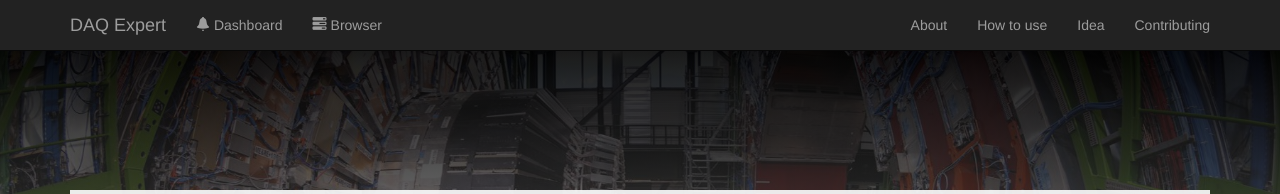
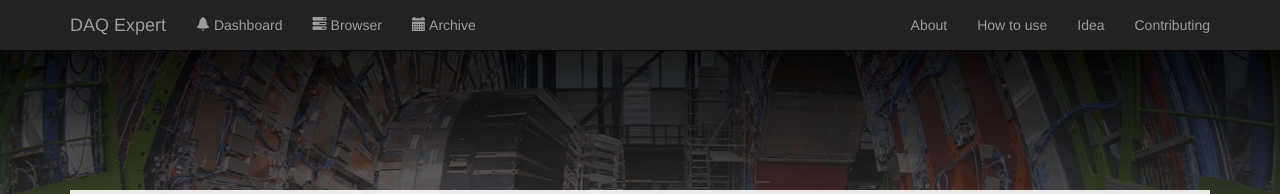
Before and after one commit to gladky/expert-landing, a plain HTML site: page index.html in a window 1280 px wide. Shown: the top 194 px of the page. Drawn offline with Linux system fonts and the light colour scheme.

Commit message:
add archive to main menu

```diff
--- a/navigation.html
+++ b/navigation.html
@@ -19,7 +19,7 @@
 		<ul class="nav navbar-nav ">
                    <li><a href="http://daq-expert.cms/nm/dashboard.jsp"><i class="glyphicon glyphicon-bell"></i> Dashboard</a></li>
                    <li><a id="dahsboar" href="http://daq-expert.cms/DAQExpert"><i class="glyphicon glyphicon-tasks"></i> Browser</a></li>
-                   <!-- <li><a href="http://daq-expert.cms/nm/event_occurrences"><i class="glyphicon glyphicon-calendar"></i> Archive</a></li> -->
+                   <li><a href="http://daq-expert.cms/nm/archive"><i class="glyphicon glyphicon-calendar"></i> Archive</a></li>
                </ul>
 
 		<ul class="nav navbar-nav navbar-right">
```
